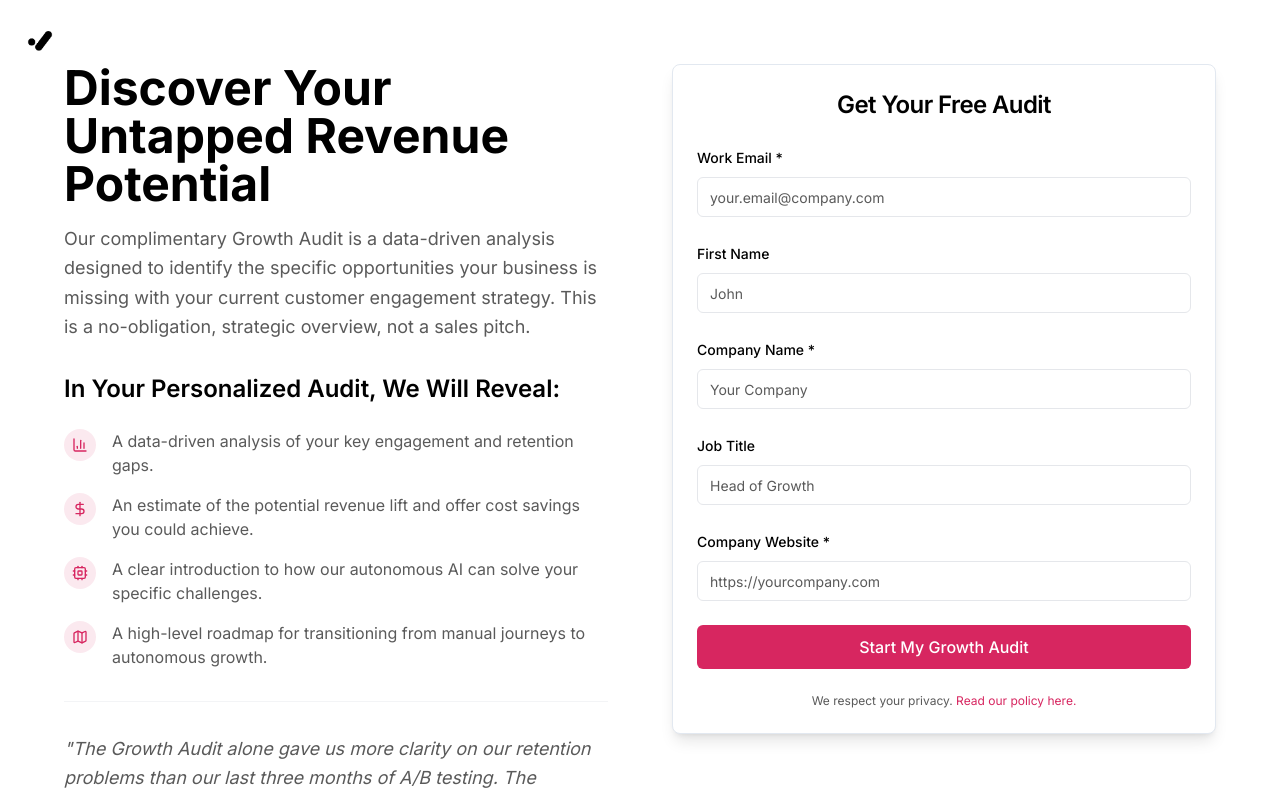
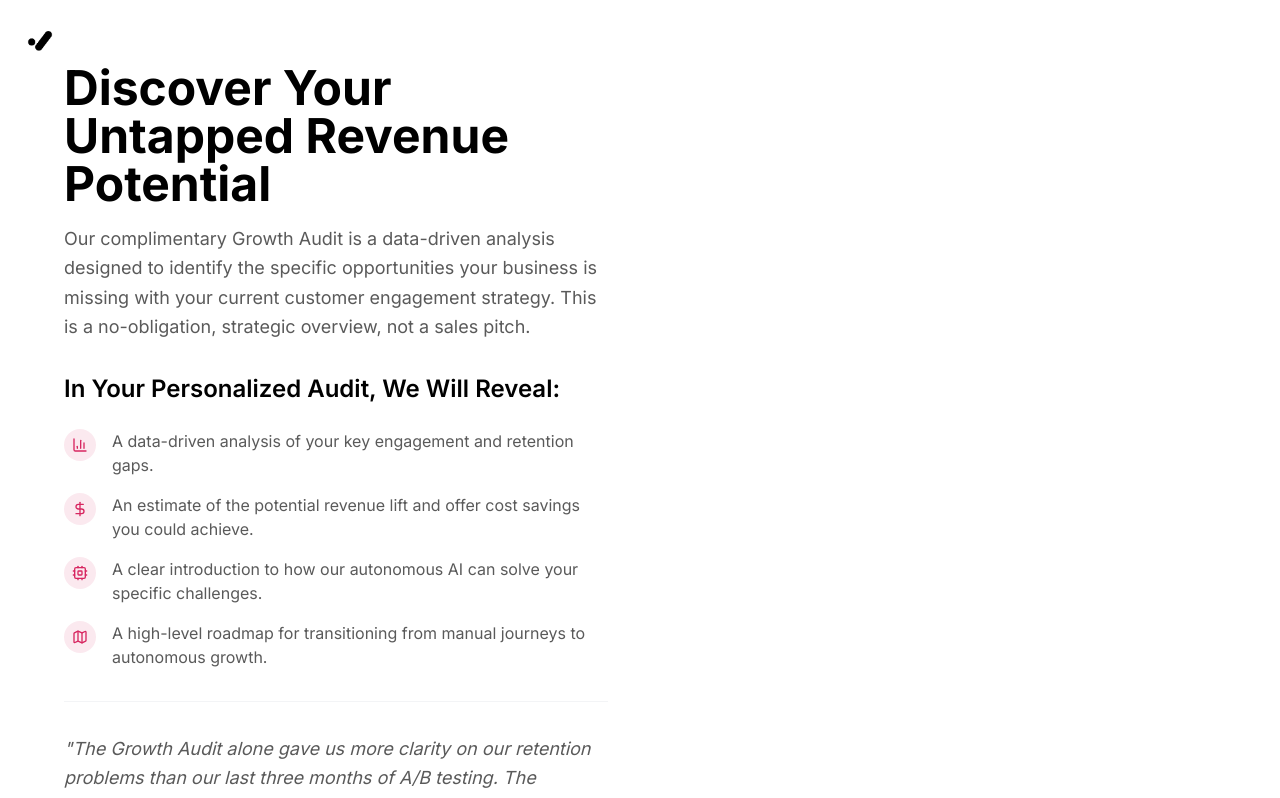
Before and after one commit to SP-Thoughtnudge/nudge-ai-nexus-24, a React (Vite) app: page /growth-audit in a window 1280 px wide. Shown: the top 798 px of the page. Built offline with nearby package versions, Linux system fonts and the light colour scheme.

Commit message:
feat: Embed Tally form on Growth Audit page
Replace the existing form on the /growth-audit page with an embedded Tally form. This change leverages a third-party tool for form submission, lead tracking, and email notifications.

```diff
--- a/src/components/growth-audit/growth-audit-form.tsx
+++ b/src/components/growth-audit/growth-audit-form.tsx
@@ -1,145 +1,23 @@
 import React from "react";
-import { Button } from "@/components/ui/button";
-import { Input } from "@/components/ui/input";
-import { Label } from "@/components/ui/label";
-import { Card, CardContent, CardHeader, CardTitle } from "@/components/ui/card";
-import { validateGrowthAuditForm, rateLimiter } from "@/lib/security";
 
 const GrowthAuditForm = () => {
-  const handleSubmit = (e: React.FormEvent) => {
-    e.preventDefault();
-
-    // Rate limiting check (5 submissions per 10 minutes per IP)
-    const clientIP = 'anonymous'; // In production, get from headers
-    if (!rateLimiter.isAllowed(clientIP, 5, 10 * 60 * 1000)) {
-      alert('Too many submission attempts. Please wait before trying again.');
-      return;
-    }
-
-    const formData = new FormData(e.target as HTMLFormElement);
-
-    // Extract form data
-    const rawData = {
-      email: formData.get('email') as string,
-      firstName: formData.get('firstName') as string,
-      company: formData.get('company') as string,
-      jobTitle: formData.get('jobTitle') as string,
-      website: formData.get('website') as string,
-    };
-
-    // Validate and sanitize using security utility
-    const validation = validateGrowthAuditForm(rawData);
-
-    if (!validation.isValid) {
-      alert('Please correct the following errors:\n' + validation.errors.join('\n'));
-      return;
-    }
-
-    // TODO: Send validated data to secure backend endpoint over HTTPS
-    console.log("Growth audit form submitted with validated data:", validation.sanitizedData);
-    alert('Thank you! We will contact you soon with your growth audit.');
-  };
-
   return (
-    <Card className="w-full shadow-lg">
-      <CardHeader className="text-center">
-        <CardTitle className="text-2xl font-semibold text-brand-black">
-          Get Your Free Audit
-        </CardTitle>
-      </CardHeader>
-      <CardContent>
-        <form onSubmit={handleSubmit} className="space-y-6">
-          <div className="space-y-2">
-            <Label htmlFor="email" className="text-brand-black">
-              Work Email *
-            </Label>
-            <Input
-              id="email"
-              name="email"
-              type="email"
-              placeholder="your.email@company.com"
-              required
-              autoComplete="email"
-              className="border-gray-200 focus:border-brand-pink focus:ring-brand-pink"
-            />
-          </div>
-
-          <div className="space-y-2">
-            <Label htmlFor="firstName" className="text-brand-black">
-              First Name
-            </Label>
-            <Input
-              id="firstName"
-              name="firstName"
-              type="text"
-              placeholder="John"
-              autoComplete="given-name"
-              className="border-gray-200 focus:border-brand-pink focus:ring-brand-pink"
-            />
-          </div>
-
-          <div className="space-y-2">
-            <Label htmlFor="company" className="text-brand-black">
-              Company Name *
-            </Label>
-            <Input
-              id="company"
-              name="company"
-              type="text"
-              placeholder="Your Company"
-              required
-              autoComplete="organization"
-              className="border-gray-200 focus:border-brand-pink focus:ring-brand-pink"
-            />
-          </div>
-
-          <div className="space-y-2">
-            <Label htmlFor="jobTitle" className="text-brand-black">
-              Job Title
-            </Label>
-            <Input
-              id="jobTitle"
-              name="jobTitle"
-              type="text"
-              placeholder="Head of Growth"
-              autoComplete="organization-title"
-              className="border-gray-200 focus:border-brand-pink focus:ring-brand-pink"
-            />
-          </div>
-
-          <div className="space-y-2">
-            <Label htmlFor="website" className="text-brand-black">
-              Company Website *
-            </Label>
-            <Input
-              id="website"
-              name="website"
-              type="url"
-              placeholder="https://yourcompany.com"
-              required
-              autoComplete="url"
-              className="border-gray-200 focus:border-brand-pink focus:ring-brand-pink"
-            />
-          </div>
-
-          <Button
-            type="submit"
-            variant="pink"
-            size="lg"
-            className="w-full"
-          >
-            Start My Growth Audit
-          </Button>
-
-          <p className="text-xs text-brand-gray text-center">
-            We respect your privacy.{" "}
-            <a href="#" className="text-brand-pink hover:underline">
-              Read our policy here.
-            </a>
-          </p>
-        </form>
-      </CardContent>
-    </Card>
+    <div className="w-full">
+      <iframe
+        data-tally-src="https://tally.so/embed/mOMq2M?alignLeft=1&hideTitle=1&transparentBackground=1&dynamicHeight=1"
+        loading="lazy"
+        width="100%"
+        height="600"
+        frameBorder="0"
+        marginHeight={0}
+        marginWidth={0}
+        title="Growth Audit Form"
+        className="rounded-lg"
+      ></iframe>
+      <script>
+        {`var d=document,w="https://tally.so/widgets/embed.js",v=function(){"undefined"!=typeof Tally?Tally.loadEmbeds():d.querySelectorAll("iframe[data-tally-src]:not([src])").forEach((function(e){e.src=e.dataset.tallySrc}))};if("undefined"!=typeof Tally)v();else if(d.querySelector('script[src="'+w+'"]')==null){var s=d.createElement("script");s.src=w,s.onload=v,s.onerror=v,d.head.appendChild(s);}`}
+      </script>
+    </div>
   );
 };
 
```
